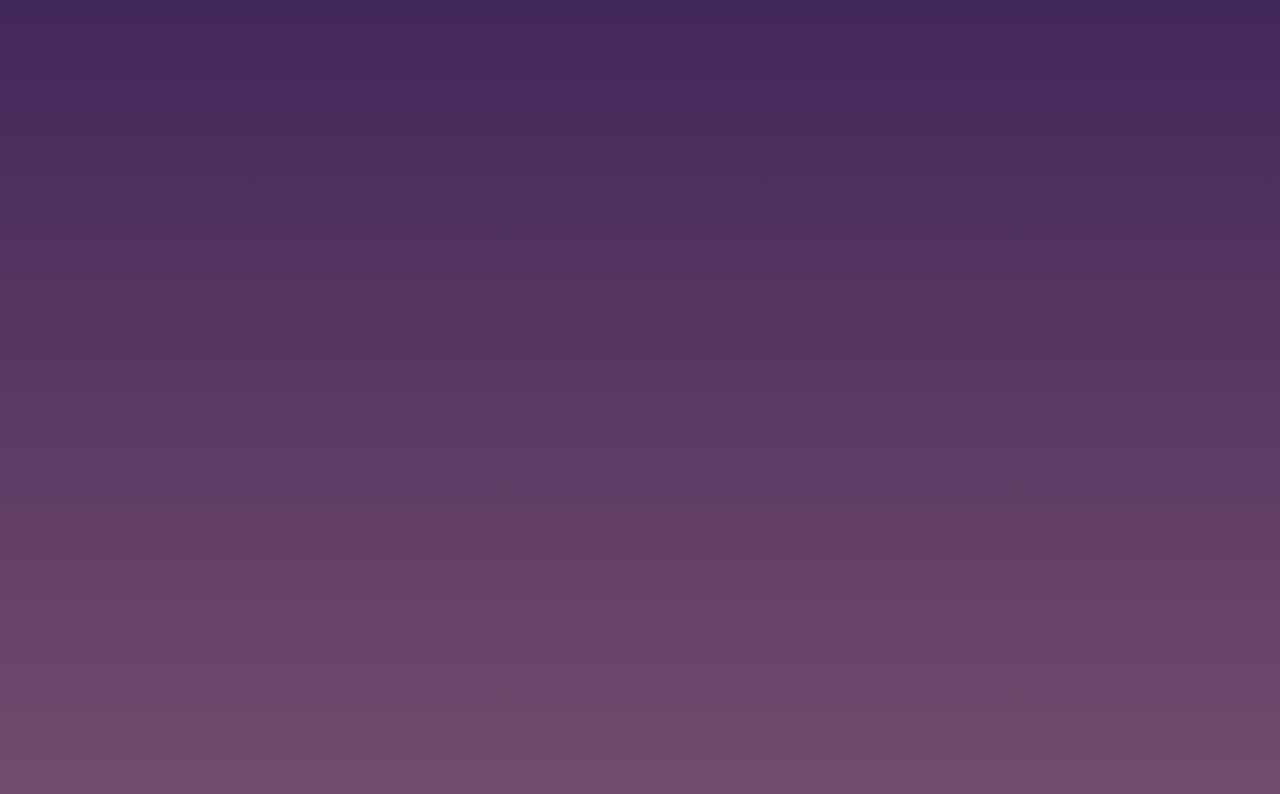
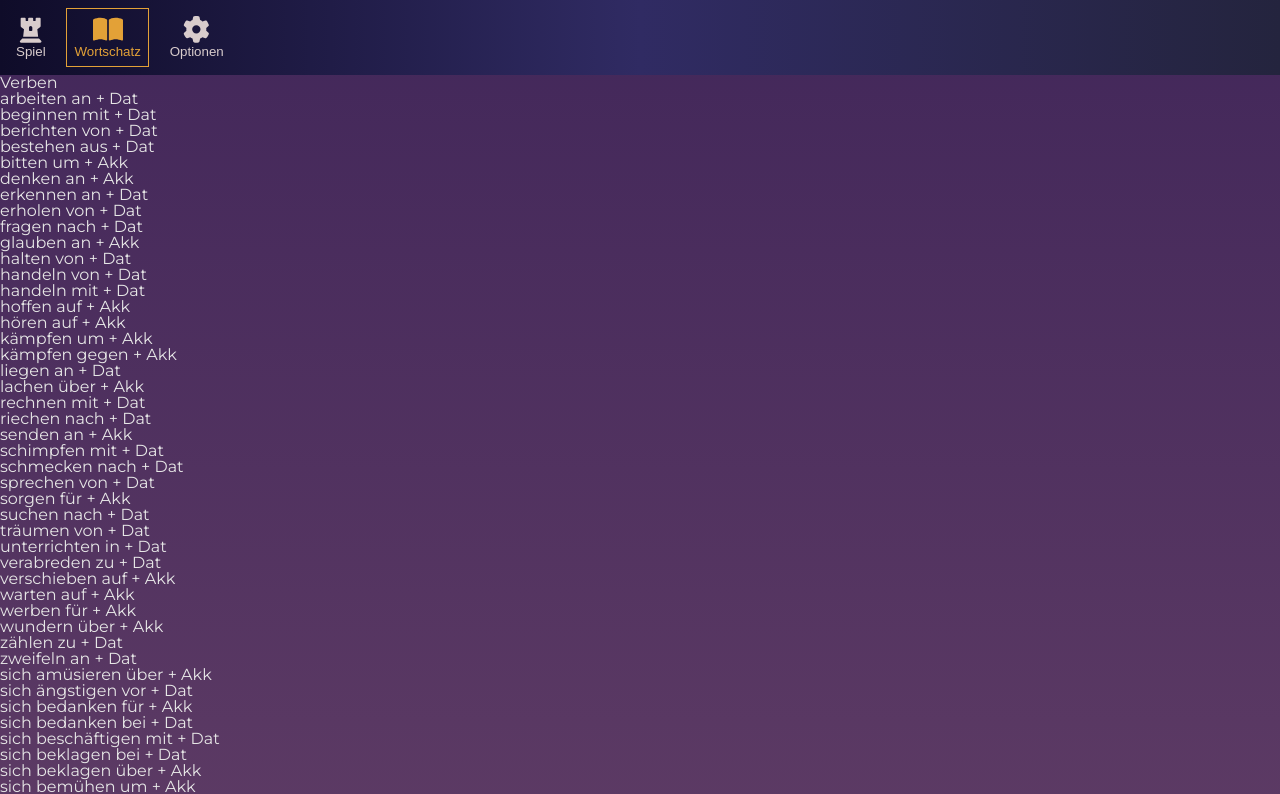
Before and after one commit to thegroosalugg/Geschwindigkeitsbegrenzung, a React (Vite) app: page /vocab in a window 1280 px wide. Before the commit this address had no page. Shown: the top 794 px of the page. Built offline with nearby package versions, Linux system fonts and the light colour scheme; a web font is replaced by a local one.

Commit message:
set up some basic components for wordbook

```diff
--- a/src/App.tsx
+++ b/src/App.tsx
@@ -1,6 +1,7 @@
 import { useRoutes } from 'react-router-dom';
 import RootLayout from './pages/Root';
 import GamePage from './pages/Game';
+import VocabPage from './pages/Vocab';
 import SettingsPage from './pages/Settings';
 
 import { library } from '@fortawesome/fontawesome-svg-core';
@@ -14,6 +15,7 @@ export default function App() {
   const element = useRoutes(
     [
       { path: '/',         element: <GamePage /> },
+      { path: '/vocab',    element: <VocabPage /> },
       { path: '/settings', element: <SettingsPage /> }
     ]
   );
--- a/src/components/navigation/NavBar.tsx
+++ b/src/components/navigation/NavBar.tsx
@@ -14,6 +14,7 @@ export default function NavBar() {
   return (
     <nav className={css['nav']}>
       <NavButton path='/'         navFn={navTo} isDebouncing={isDebouncing} />
+      <NavButton path='/vocab'    navFn={navTo} isDebouncing={isDebouncing} />
       <NavButton path='/settings' navFn={navTo} isDebouncing={isDebouncing} />
     </nav>
   );
--- a/src/components/navigation/NavButton.tsx
+++ b/src/components/navigation/NavButton.tsx
@@ -7,11 +7,13 @@ import css from './NavButton.module.css';
 
 const icons = {
           '/': 'chess-rook',
+     '/vocab': 'book-open',
   '/settings': 'gear'
 }
 
 const labels = {
           '/': 'Spiel',
+     '/vocab': 'Wortschatz',
   '/settings': 'Optionen'
 }
 
--- /dev/null
+++ b/src/components/vocab/WordBook.module.css
@@ -0,0 +1,3 @@
+.wordbook {
+
+}
--- /dev/null
+++ b/src/components/vocab/WordBook.tsx
@@ -0,0 +1,15 @@
+import css from './WordBook.module.css';
+import { translations } from '@/data/translations';
+
+export default function WordBook() {
+  return (
+    <section className={css['wordbook']}>
+      <h1>Verben</h1>
+      <ul>
+        {translations.map(({ body, pret, perf, eng, ru }) => (
+          <li key={body}>{body}</li>
+        ))}
+      </ul>
+    </section>
+  );
+}
--- a/src/data/quizItems.ts
+++ b/src/data/quizItems.ts
@@ -48,36 +48,36 @@ const getObject = (cat: number[]) => {
 }
 
 // for testing
-const question = () => {
-  const   subject = subjects[rand(subjects.length)];
-  const    adverb =  adverbs[rand( adverbs.length)];
-  const      verb = getVerb(subject);
-  const    object = getObject(verb.cat);
-  const adjective = getAdjective(verb.case, object.gend);
-  const possesive = getPossesive(verb.case, object.gend);
-  const pluralDat =
-    verb.case === 'dat' && object.gend === 'p' && !object.body.endsWith('n') ? 'n' : '';
+// const question = () => {
+//   const   subject = subjects[rand(subjects.length)];
+//   const    adverb =  adverbs[rand( adverbs.length)];
+//   const      verb = getVerb(subject);
+//   const    object = getObject(verb.cat);
+//   const adjective = getAdjective(verb.case, object.gend);
+//   const possesive = getPossesive(verb.case, object.gend);
+//   const pluralDat =
+//     verb.case === 'dat' && object.gend === 'p' && !object.body.endsWith('n') ? 'n' : '';
 
-  const body = [
-    subject.body,
-       verb.stative,
-       verb.stative ? adverb : '',
-       verb.body,
-       verb.reflex,
-      !verb.stative ? adverb : '',
-       verb.prep,
-       possesive,
-       adjective,
-     object.body + pluralDat,
-       verb.end ?? ''
-  ].filter(part => part).join(' ');
+//   const body = [
+//     subject.body,
+//        verb.stative,
+//        verb.stative ? adverb : '',
+//        verb.body,
+//        verb.reflex,
+//       !verb.stative ? adverb : '',
+//        verb.prep,
+//        possesive,
+//        adjective,
+//      object.body + pluralDat,
+//        verb.end ?? ''
+//   ].filter(part => part).join(' ');
 
-  return body;
-};
+//   return body;
+// };
 
-for (let i = 0; i < 7; i++) {
-  console.log(question());
-}
+// for (let i = 0; i < 7; i++) {
+  // console.log(question());
+// }
 // end
 
 export { subjects, adverbs, getAdjective, getPossesive, getVerb, getObject, rand };
--- /dev/null
+++ b/src/pages/Vocab.tsx
@@ -0,0 +1,5 @@
+import WordBook from "@/components/vocab/WordBook";
+
+export default function VocabPage() {
+  return <WordBook />
+}
```
